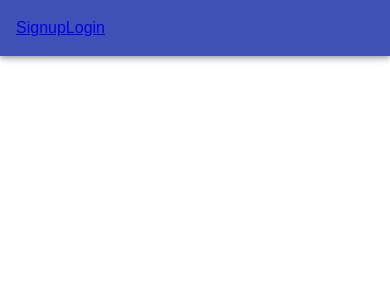
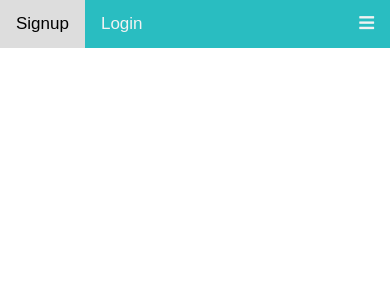
Before and after one commit to ac0712148/pawpals, a React (Create React App) app in the folder client/: page /landingpage in a window 390 px wide. Shown: the top 300 px of the page. Built offline with nearby package versions, Linux system fonts and the light colour scheme.

Commit message:
Navbar styling

```diff
--- /dev/null
+++ b/client/src/components/Navbar/NavBar.css
@@ -0,0 +1,47 @@
+.topnav {
+    overflow: hidden;
+    background-color:  rgb(41,189,193);
+  }
+
+  .topnav a {
+    float: left;
+    display: block;
+    color: #f2f2f2;
+    text-align: center;
+    padding: 14px 16px;
+    text-decoration: none;
+    font-size: 17px;
+  }
+
+  .topnav a:hover {
+    background-color: #ddd;
+    color: black;
+  }
+
+
+  .topnav .icon {
+    display: none;
+  }
+
+
+  @media screen and (max-width: 600px) {
+    .topnav a:not(:first-child) {display: none;}
+    .topnav a.icon {
+      float: right;
+      display: block;
+    }
+  }
+
+  @media screen and (max-width: 600px) {
+    .topnav.responsive {position: relative;}
+    .topnav.responsive .icon {
+      position: absolute;
+      right: 0;
+      top: 0;
+    }
+    .topnav.responsive a {
+      float: none;
+      display: block;
+      text-align: left;
+    }
+  }
--- a/client/src/components/Navbar/Navbar.js
+++ b/client/src/components/Navbar/Navbar.js
@@ -2,125 +2,81 @@ import React from "react";
 import { Link } from "react-router-dom";
 import { useAuth } from "../../utils/auth";
 
-import { makeStyles } from '@material-ui/core/styles';
-import AppBar from '@material-ui/core/AppBar';
-import Toolbar from '@material-ui/core/Toolbar';
-import Typography from '@material-ui/core/Typography';
-import Button from '@material-ui/core/Button';
-import IconButton from '@material-ui/core/IconButton';
-import MenuIcon from '@material-ui/icons/Menu';
+import "./NavBar.css"
 
 const createLink = ({ text, to, ...rest }) => {
-  const className = "nav-link";
+  const className = "topnav";
+  const id = "myTopnav"
   if (to) {
     return (
-      <Link className={className} to={to} {...rest}>
+      <Link className={className} id={id} to={to} {...rest}>
         {text}
       </Link>
     );
   }
   return (
-    <span
+    <a
       role="button"
-      className={className}
+      className="topnav logout"
+      id={id}
       style={{ cursor: "pointer" }}
       {...rest}
     >
       {text}
-    </span>
+    </a>
   );
 };
+
+function myFunction() {
+  var x = document.getElementById("myTopnav");
+  if (x.className === "topnav") {
+    x.className += " responsive";
+  } else {
+    x.className = "topnav";
+  }
+}
 
 function NavLinks() {
   const { isLoggedIn, logout } = useAuth();
   const links = [];
   if (isLoggedIn) {
-    links.push({ text: "Profile", to: "/newprofile" });
+    links.push({ text: "My Profile", to: "/newprofile" });
+    links.push({ text: "Following", to: "/following" });
+    links.push({ text: "Photos", to: "/myPhotos" });
+    links.push({ text: "Forum", to: "/posts" });
     links.push({ text: "Logout", onClick: () => logout() });
-    links.push({ text: "Following", to: "/following" });
-    links.push({ text: "MyPhotos", to: "/myphotos" });
-    links.push({ text: "Forum", to: "/newprofile" });
-
   } else {
     links.push({ text: "Signup", to: "/signup" });
     links.push({ text: "Login", to: "/login" });
+    // links.push({ text: "Home", to: "/landingpage" });
   }
   return (
-    <ul className="navbar-nav">
+    <div className="topnav" id="myTopnav">
       {links.map((link, i) => (
-        <li key={i} className="nav-item">
+        <span href="/" key={i} className="">
           {createLink(link)}
-        </li>
+        </span>
       ))}
-    </ul>
+      <a href="#/" className="icon" onClick={myFunction}>
+        <i className="fa fa-bars" />
+      </a>
+
+    </div>
   );
+
+
+
 }
 
-const useStyles = makeStyles((theme) => ({
-  root: {
-    flexGrow: 1,
-  },
-  menuButton: {
-    marginRight: theme.spacing(2),
-  },
-  title: {
-    flexGrow: 1,
-  },
-}));
+function Navbar() {
+  return (
+    <div className="topnav" id="myTopnav">
+      <NavLinks />
 
-function Navbar() {
-  const classes = useStyles();
-
-  const { isLoggedIn, logout } = useAuth();
-  const links = [];
-  if (isLoggedIn) {
-    links.push({ text: "Profile", to: "/newprofile" });
-    links.push({ text: "Logout", onClick: () => logout() });
-    links.push({ text: "Following", to: "/following" });
-    links.push({ text: "MyPhotos", to: "/myphotos" });
-    links.push({ text: "Forum", to: "/posts" });
-
-  } else {
-    links.push({ text: "Signup", to: "/signup" });
-    links.push({ text: "Login", to: "/login" });
-  }
-
-  return (
-    <div className={classes.root}>
-      <AppBar position="static">
-        <Toolbar>
-        {links.map((link, i) => (
-        <div key={i} className="nav-item">
-          {createLink(link)}
-        </div>
-      ))}
-
-        </Toolbar>
-      </AppBar>
+      {/* <a href="#/" className="icon" onClick={myFunction}>
+        <i className="fa fa-bars" />
+      </a> */}
     </div>
-
-    // <nav className="navbar navbar-expand navbar-dark">
-    //   <div className="container navbar-container">
-    //     <Link className="navbar-nav nav-item text-white" to="/profile">
-    //       Paw Pals (old profile)
-    //       <i className="fas fa-dog fa-2x" />
-    //     </Link>
-    //     <Link className="text-white" to="/newprofile">
-    //       NewProfile
-    //     </Link>
-    //     <Link className="text-white" to="/following">
-    //       Following
-    //     </Link>
-    //     <Link className="text-white" to="/myphotos">
-    //       Photos
-    //     </Link>
-    //     <Link className="text-white" to="/posts">
-    //       Posts
-    //     </Link>
-
-    //     <NavLinks />
-    //   </div>
-    // </nav>
   );
 }
 
```
